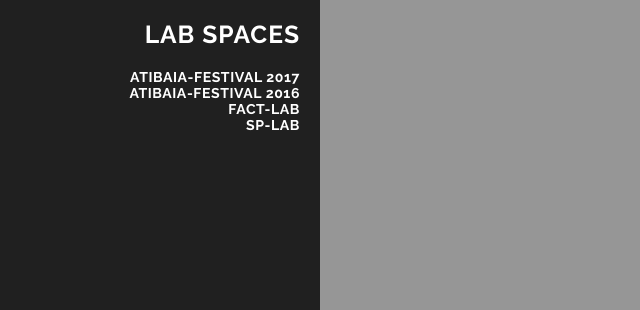
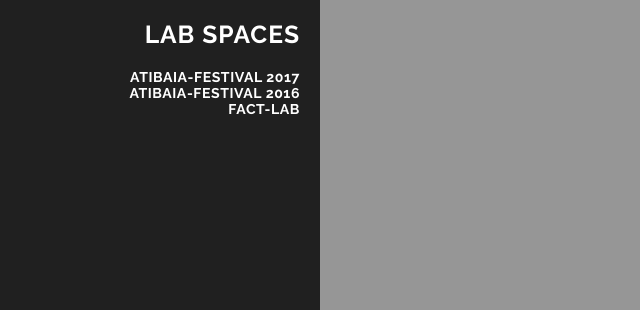
Before and after one commit to thiagohersan-www/alab.space, a Jekyll site: the page built from _pages/index.md, in a window 1280 px wide. Shown: the top 310 px of the page, without its empty margins (0-640 px from the left). Built offline with Jekyll 4.4.1, drawn with Linux system fonts in a browser that asks for light colours.

Commit message:
removes sp lab

```diff
--- a/_includes/navbar.html
+++ b/_includes/navbar.html
@@ -14,8 +14,5 @@
     <a id="nav-fact" href="http://fact.alab.space/">
       <div class="nav-item">FACT-LAB</div>
     </a>
-    <a id="nav-tw" href="http://sp.alab.space/">
-      <div class="nav-item">SP-LAB</div>
-    </a>
   </div>
 </div>
```
